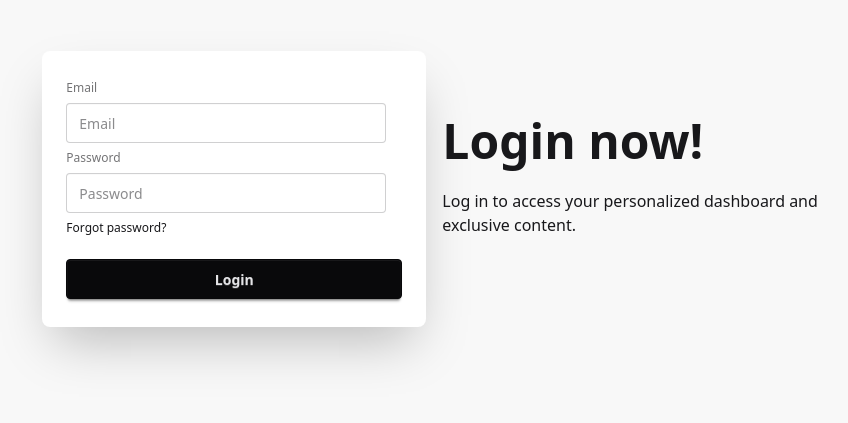
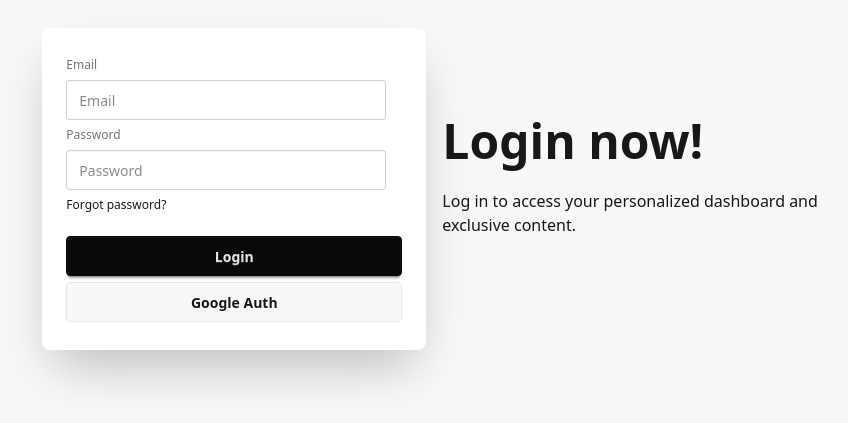
Before and after one commit to RHrakib1/coffe-client, a React (Vite) app: page /login in a window 1280 px wide. Shown: the part 211-634 px from the top of the page, without its empty margins (195-1043 px from the left). Built offline with nearby package versions, Linux system fonts and the light colour scheme.

Commit message:
add to the firebase

```diff
--- a/src/Component/Login.jsx
+++ b/src/Component/Login.jsx
@@ -1,4 +1,6 @@
-import React from 'react'
+import { GoogleAuthProvider, signInWithPopup } from 'firebase/auth'
+import React, { useState } from 'react'
+import auth from '../Firebase/Firebase.config'
 
 export default function Login() {
     const handlelogin = e => {
@@ -8,6 +10,17 @@ export default function Login() {
         const password = netdata.password.value
         const objdata = { email, password }
         console.log(objdata)
+    }
+    const provider = new GoogleAuthProvider()
+    const [user, setuser] = useState(null)
+    const googleAuth = () => {
+        signInWithPopup(auth, provider)
+            .then(result => {
+                console.log(result.user)
+            })
+            .catch(error => {
+                console.log(error)
+            })
     }
     return (
         <div>
@@ -28,6 +41,7 @@ export default function Login() {
                                 <input type="password" name='password' className="input" placeholder="Password" />
                                 <div><a className="link link-hover">Forgot password?</a></div>
                                 <button className="btn btn-neutral mt-4">Login</button>
+                                <button className='btn' onClick={googleAuth}>Google Auth</button>
                             </fieldset>
                         </div>
                     </div>
--- a/src/Firebase/Firebase.config.js
+++ b/src/Firebase/Firebase.config.js
@@ -1,5 +1,7 @@
 // Import the functions you need from the SDKs you need
 import { initializeApp } from "firebase/app";
+import { getAuth } from "firebase/auth";
+
 // TODO: Add SDKs for Firebase products that you want to use
 // https://firebase.google.com/docs/web/setup#available-libraries
 
@@ -15,4 +17,5 @@ const firebaseConfig = {
 
 // Initialize Firebase
 const app = initializeApp(firebaseConfig);
-export default app;
+const auth =getAuth(app)
+export default auth;
--- a/src/Provider/AuthProvider.jsx
+++ b/src/Provider/AuthProvider.jsx
@@ -1,7 +1,6 @@
 import { createContext, useState } from "react"
 import { createUserWithEmailAndPassword, getAuth } from "firebase/auth";
-import app from "../Firebase/Firebase.config";
-const auth = getAuth(app);
+import auth from "../Firebase/Firebase.config";
 
 export const Authcontext = createContext(null)
 
@@ -9,11 +8,11 @@ export const Authcontext = createContext(null)
 
 export default function AuthProvider({ children }) {
     const [user, setuser] = useState(null)
-    const [loadding,setloadding]=useState(true)
+    const [loadding, setloadding] = useState(true)
 
     const createUser = (email, password) => {
         setloadding(true)
-       return createUserWithEmailAndPassword(auth, email, password)
+        return createUserWithEmailAndPassword(auth, email, password)
     }
 
     const userinfo = {
```
